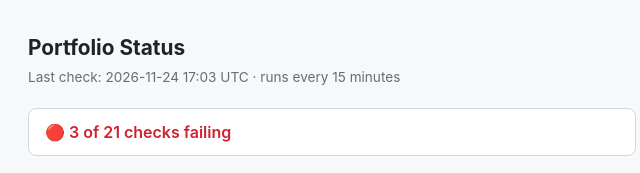
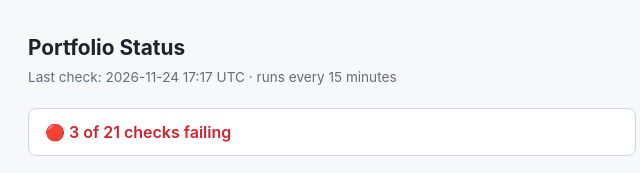
Before and after one commit to isco-tec/uptime, a plain HTML site: page index.html in a window 1280 px wide. Shown: the top 173 px of the page, 308-948 px from the left. Drawn offline with Linux system fonts and the light colour scheme.

Commit message:
status: 2026-11-24 17:17 UTC

```diff
--- a/index.html
+++ b/index.html
@@ -34,7 +34,7 @@
 </head>
 <body>
 <h1>Portfolio Status</h1>
-<div class="sub">Last check: 2026-11-24 17:03 UTC · runs every 15 minutes</div>
+<div class="sub">Last check: 2026-11-24 17:17 UTC · runs every 15 minutes</div>
 <div class="banner fail">🔴 3 of 21 checks failing</div>
 <ul>
   <li><span class="dot fail"></span><a href="https://guac-a-mole.iscovici.com">guac-a-mole.iscovici.com</a><span class="why">redirects to WRONG HOST: guac-a-mole.vibezilla.games (status 200, final: guac-a-mole.vibezilla.games)</span></li>
```
